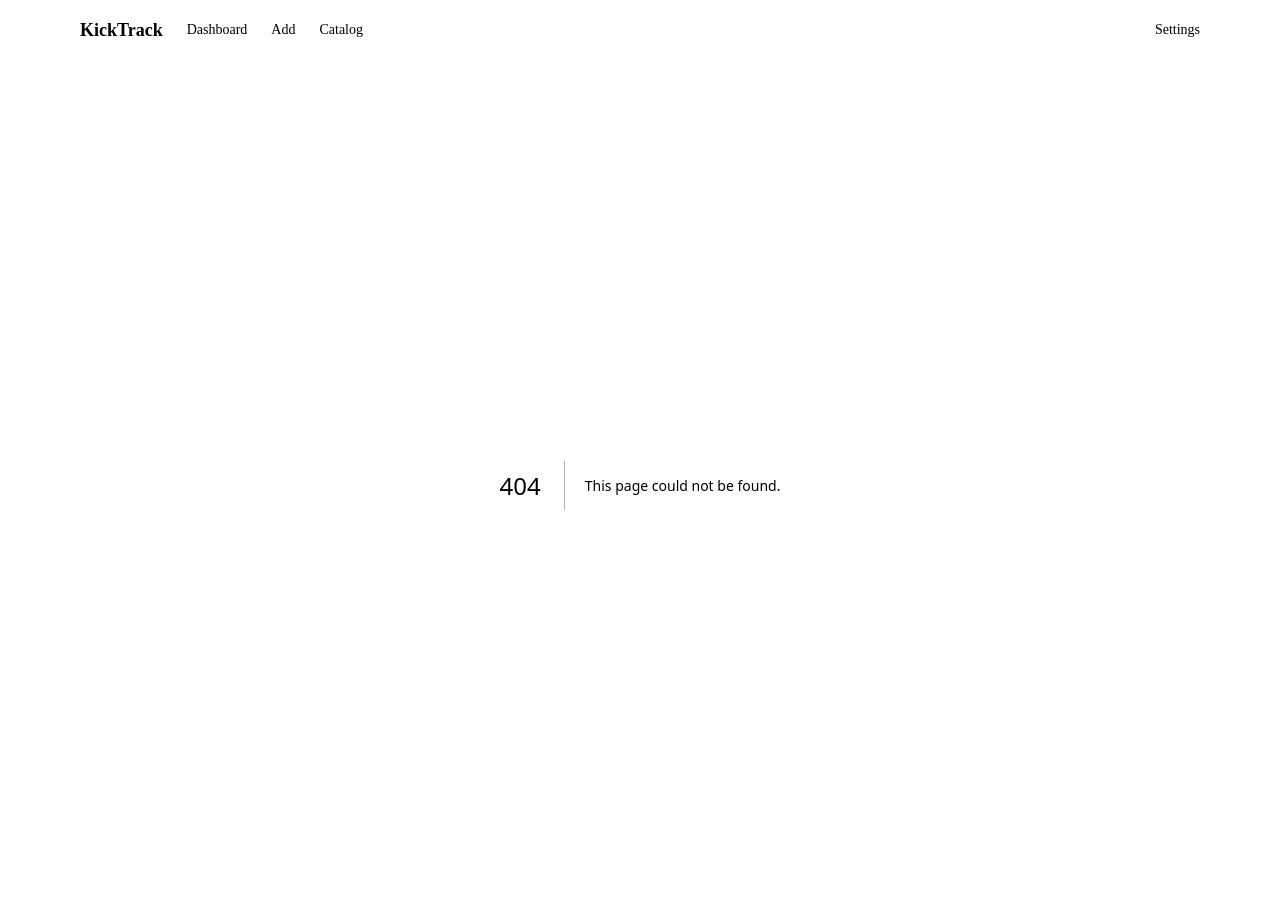
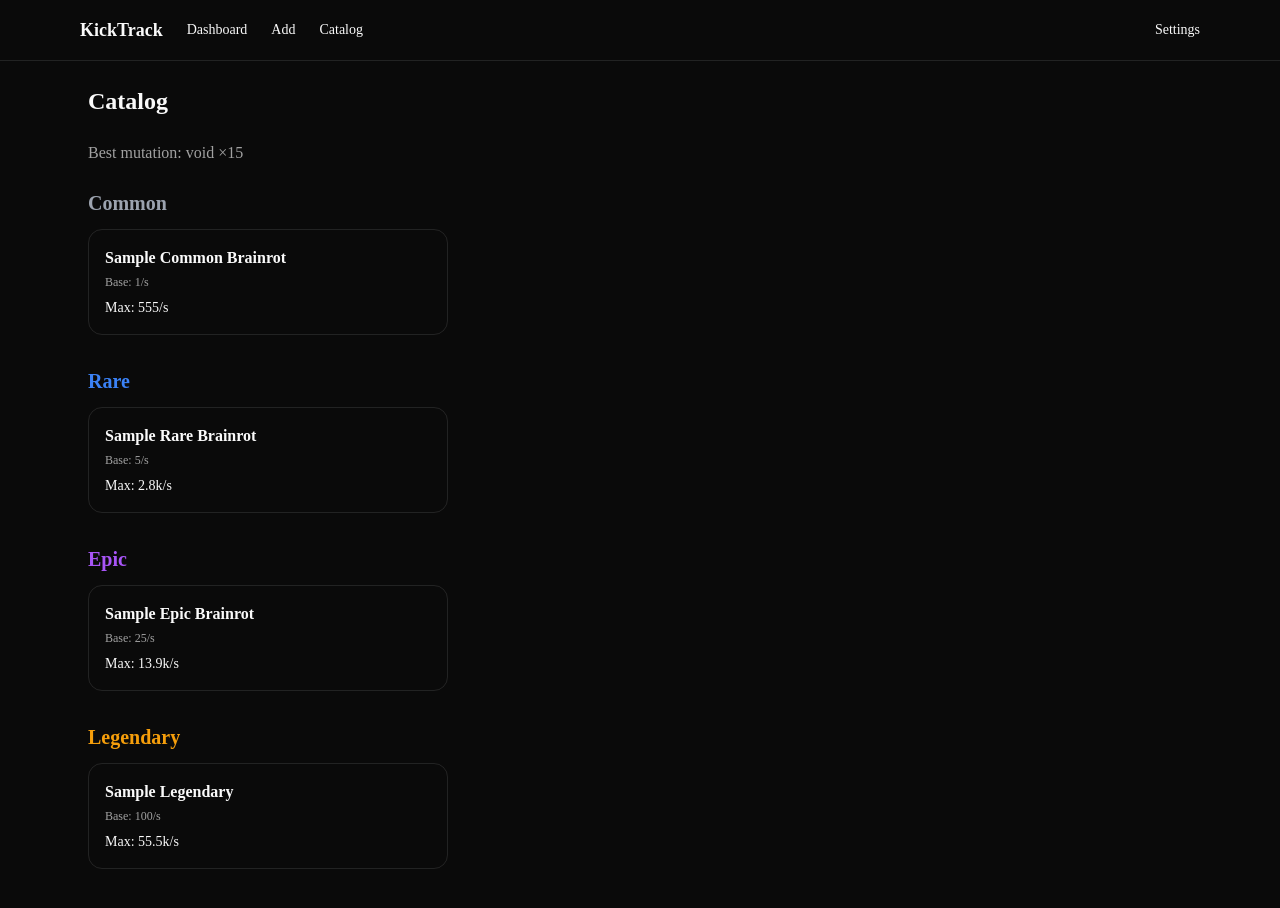
Before and after one commit to SimonDelcuze/kicktrack, a Next.js app: page /catalog in a window 1280 px wide. Before the commit this address had no page. Built offline with nearby package versions, Linux system fonts and the light colour scheme.

Commit message:
feat: add catalog page

```diff
--- /dev/null
+++ b/app/catalog/page.tsx
@@ -0,0 +1,46 @@
+import { brainrots } from '@/shared/data/brainrots';
+import { rarities } from '@/shared/data/rarities';
+import { bestMutation } from '@/shared/data/mutations';
+import { maxPotential } from '@/shared/utils/calculations';
+import { formatNumber } from '@/shared/utils/format';
+import { Badge } from '@/components/ui/badge';
+
+export default function CatalogPage() {
+  const sortedRarities = [...rarities].sort((a, b) => a.tier_order - b.tier_order);
+
+  return (
+    <div>
+      <h1 className="mb-6 text-2xl font-bold">Catalog</h1>
+      <p className="text-muted-foreground mb-6">
+        Best mutation: <span className="font-mono">{bestMutation.name}</span> ×{bestMutation.multiplier}
+      </p>
+
+      <div className="space-y-8">
+        {sortedRarities.map((rarity) => {
+          const inRarity = brainrots.filter((b) => b.rarity_id === rarity.id);
+          if (inRarity.length === 0) return null;
+          return (
+            <section key={rarity.id}>
+              <h2 className="text-xl font-semibold mb-3" style={{ color: rarity.color_hex }}>
+                {rarity.name}
+              </h2>
+              <div className="grid gap-3 md:grid-cols-2 lg:grid-cols-3">
+                {inRarity.map((b) => (
+                  <div key={b.id} className="rounded-xl border border-border p-4">
+                    <div className="font-semibold">{b.name}</div>
+                    <div className="text-xs text-muted-foreground mt-1">
+                      Base: {formatNumber(b.base_money_per_sec)}/s
+                    </div>
+                    <div className="text-sm mt-2 font-mono">
+                      Max: {formatNumber(maxPotential(b, bestMutation))}/s
+                    </div>
+                  </div>
+                ))}
+              </div>
+            </section>
+          );
+        })}
+      </div>
+    </div>
+  );
+}
```
